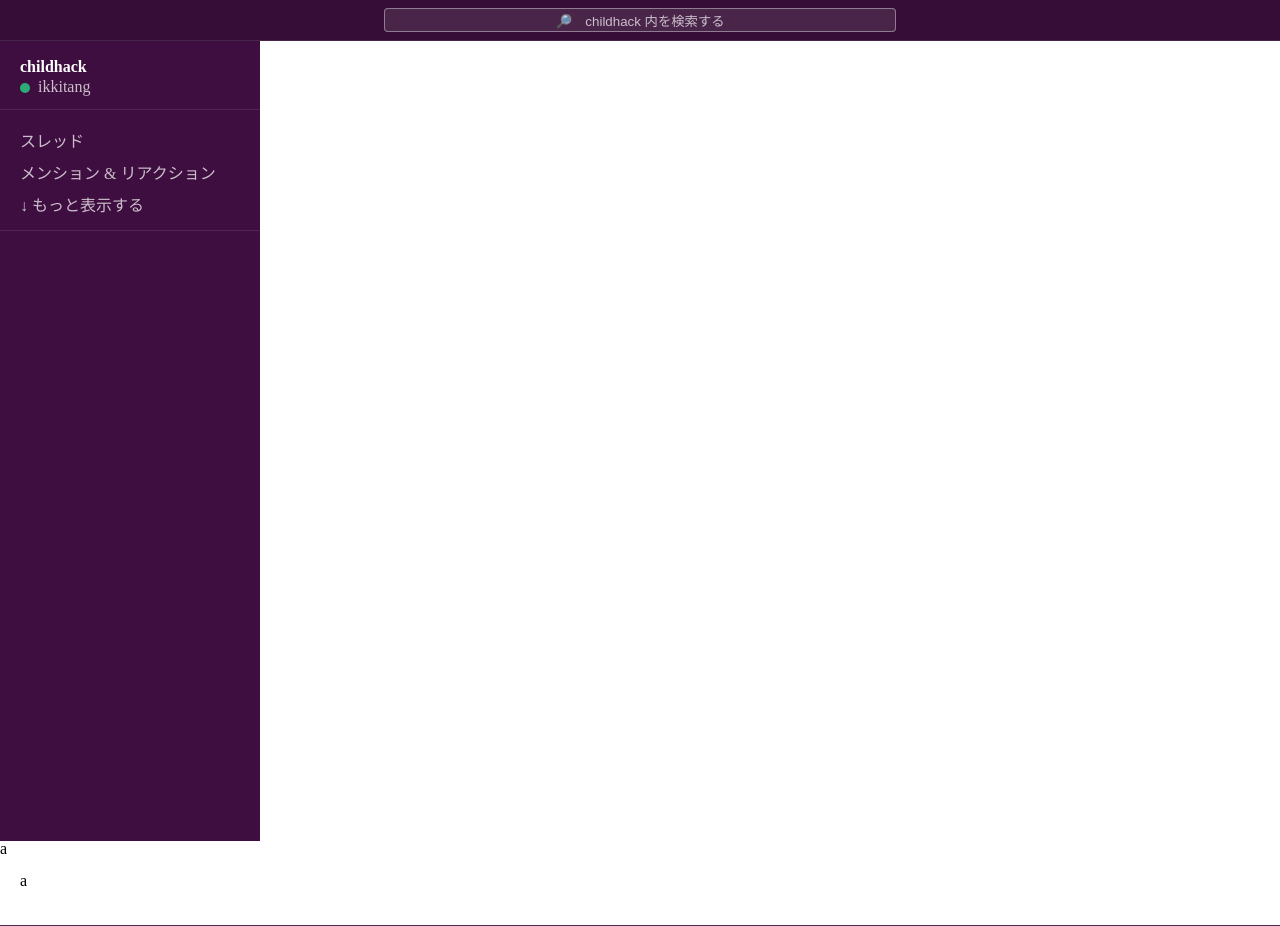
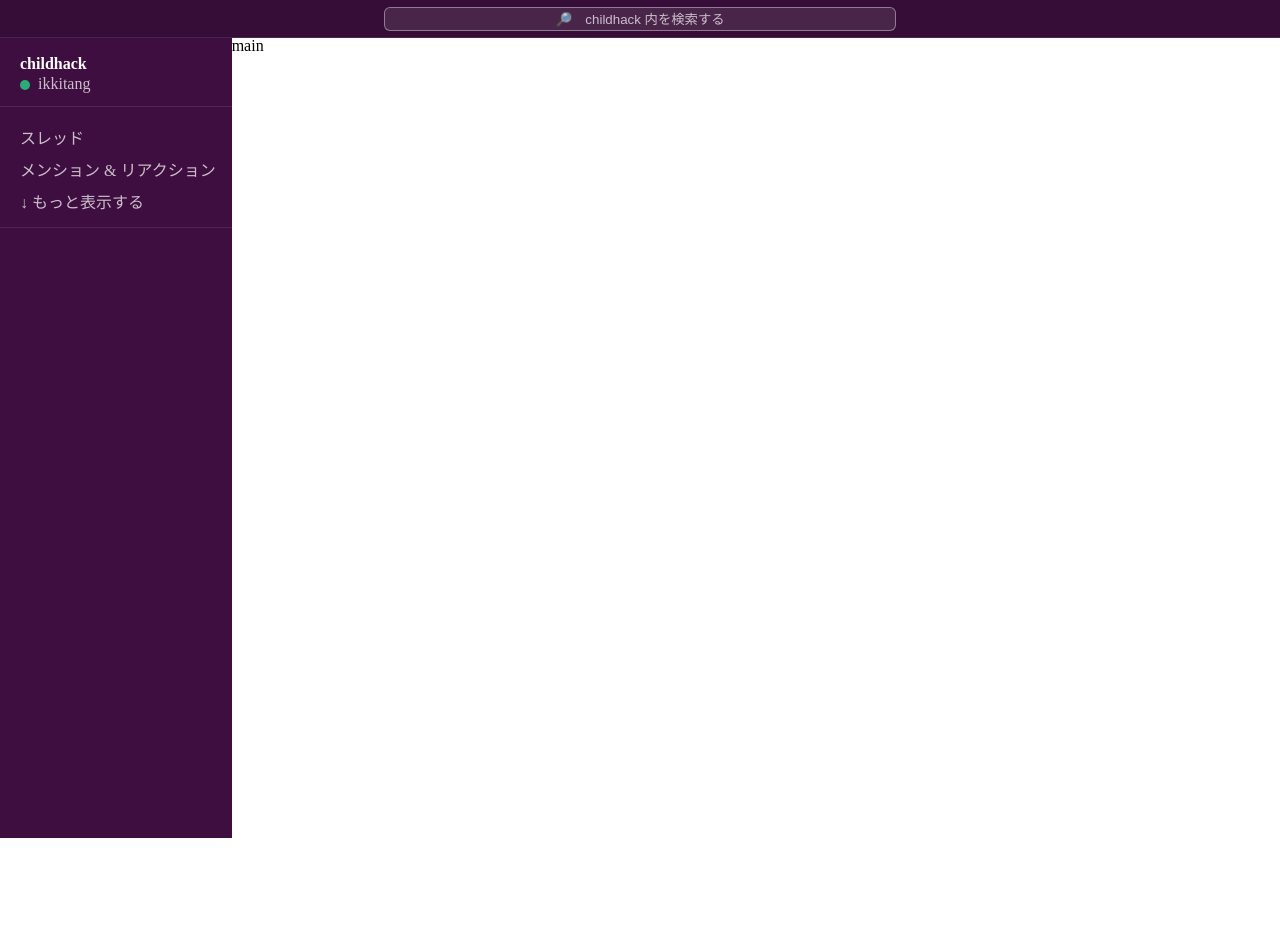
Before and after one commit to TakahashiIkki/today-i-learned-css, a website: page section/slack_chat/index.html in a window 1280 px wide. After the commit the page ends 838 px from the top, so only its background shows below. Drawn offline with Linux system fonts and the light colour scheme.

Commit message:
grid layout

```diff
--- a/section/slack_chat/index.html
+++ b/section/slack_chat/index.html
@@ -11,6 +11,29 @@
 </head>
 
 <body>
+    <!-- <div id="container">
+        <main id="main">
+            <aside class="l-sidebar">
+                <header class="p-content-header">
+                    <h2 class="">childhack</h2>
+                    <span class="l-sidebar-username">ikkitang</span>
+                </header>
+                <nav class="l-sidebar-nav">
+                    <ul>
+                        <li>スレッド</li>
+                        <li>メンション & リアクション</li>
+                        <li>↓ もっと表示する</li>
+                    </ul>
+                </nav>
+            </aside>
+            <div class="l-content">
+                <header class="p-content-header">
+                    a
+                </header>
+                a
+            </div>
+        </main>
+    </div> -->
     <div id="container">
         <header class="l-header">
             <div class="p-header">
@@ -32,12 +55,9 @@
                 </ul>
             </nav>
         </aside>
-        <main class="l-content">
-            a
-            <header class="p-content-header">
-                a
-            </header>
-        </main>
+        <section class="l-content">
+            main
+        </section>
     </div>
 </body>
 
--- a/section/slack_chat/style.scss
+++ b/section/slack_chat/style.scss
@@ -1,24 +1,78 @@
 $cHeader: #350D36;
 $cHeaderSearch: #49254A;
-$cMain: #3f0e40;
+$cMainBG: #3f0e40;
 $cMainActivate: #350D36;
 $cWhite: white;
 $cBorder: #edf0f46d;
 $cContentBorder: rgb(82,38,83);
 $cText: #CBBFCB;
 
-$headerHeight: 44px;
+$mainHeaderHeight: 38px;
+$contentHeaderHeight: 44px;
+$sideBarMinWidth: 200px;
+$sideBarMaxWidth: 260px;
+
+#container {
+    display: grid;
+    grid-template-columns: minmax(#{$sideBarMinWidth}, max-content) 1fr;
+    grid-template-rows: #{$mainHeaderHeight} auto min-content;
+
+    & .l-header {
+        grid-column-start: 1;
+        grid-column-end: 3;
+
+        grid-row-start: 1;
+        grid-row-end: 2;
+
+        background-color: $cHeader;
+
+        z-index: 203;
+
+        & .p-header {
+            display: flex;
+            align-items: center;
+            justify-content: center;
+        }
+
+    }
+
+    & .l-sidebar {
+        grid-column-start: 1;
+        grid-column-end: 2;
+
+        grid-row-start: 2;
+        grid-row-end: auto;
+
+        background-color: $cMainBG;
+
+        z-index: 1;
+
+        display: flex;
+        flex-direction: column;
+        flex-wrap: wrap;
+    }
+
+    & section.l-content {
+        grid-column-start: 2;
+        grid-column-end: auto;
+
+        grid-row-start: 2;
+        grid-row-end: auto;
+
+        z-index: 1;
+    }
+}
+
 
 .p-content-header {
-    height: $headerHeight;
+    height: $contentHeaderHeight;
     border-bottom: 1px solid $cContentBorder;
     padding: 16px 16px 8px 20px;
 }
 
 .l-header {
-    height: 40px;
+    display: block;
     border-bottom: 1px solid #4A254B;
-    background-color: $cHeader;
 
     & .p-header {
         display: block;
@@ -26,7 +80,6 @@ $headerHeight: 44px;
         width: 100%;
         cursor: pointer;
         text-align: center;
-        padding: 8px 0 8px;
 
         & button {
             height: 24px;
@@ -35,7 +88,7 @@ $headerHeight: 44px;
             max-width: 560px;
             color: $cText;
             border: 1px solid $cBorder;
-            border-radius: 4px;
+            border-radius: 6px;
             background-color: $cHeaderSearch;
             padding: 0;
         }
@@ -44,7 +97,7 @@ $headerHeight: 44px;
 
 .l-sidebar {
     color: $cWhite;
-    background-color: $cMain;
+    background-color: $cMainBG;
     min-width: 200px;
     max-width: 260px;
     height: 100vh;
@@ -82,6 +135,17 @@ $headerHeight: 44px;
     }
 }
 
-.c-channel-name {
-    font-weight: 600;
-}
+// .l-content {
+//     width: 100%;
+
+//     & .p-content-header {
+//         // top: calc(#{$mainHeaderHeight} + 1px);
+//         // left: 200px;
+//         // right: 0;
+//         border-bottom: 1px solid #CBBFCB;
+//     }
+// }
+
+// .c-channel-name {
+//     font-weight: 600;
+// }
```
Also changed, not shown: section/slack_chat/style.css.
